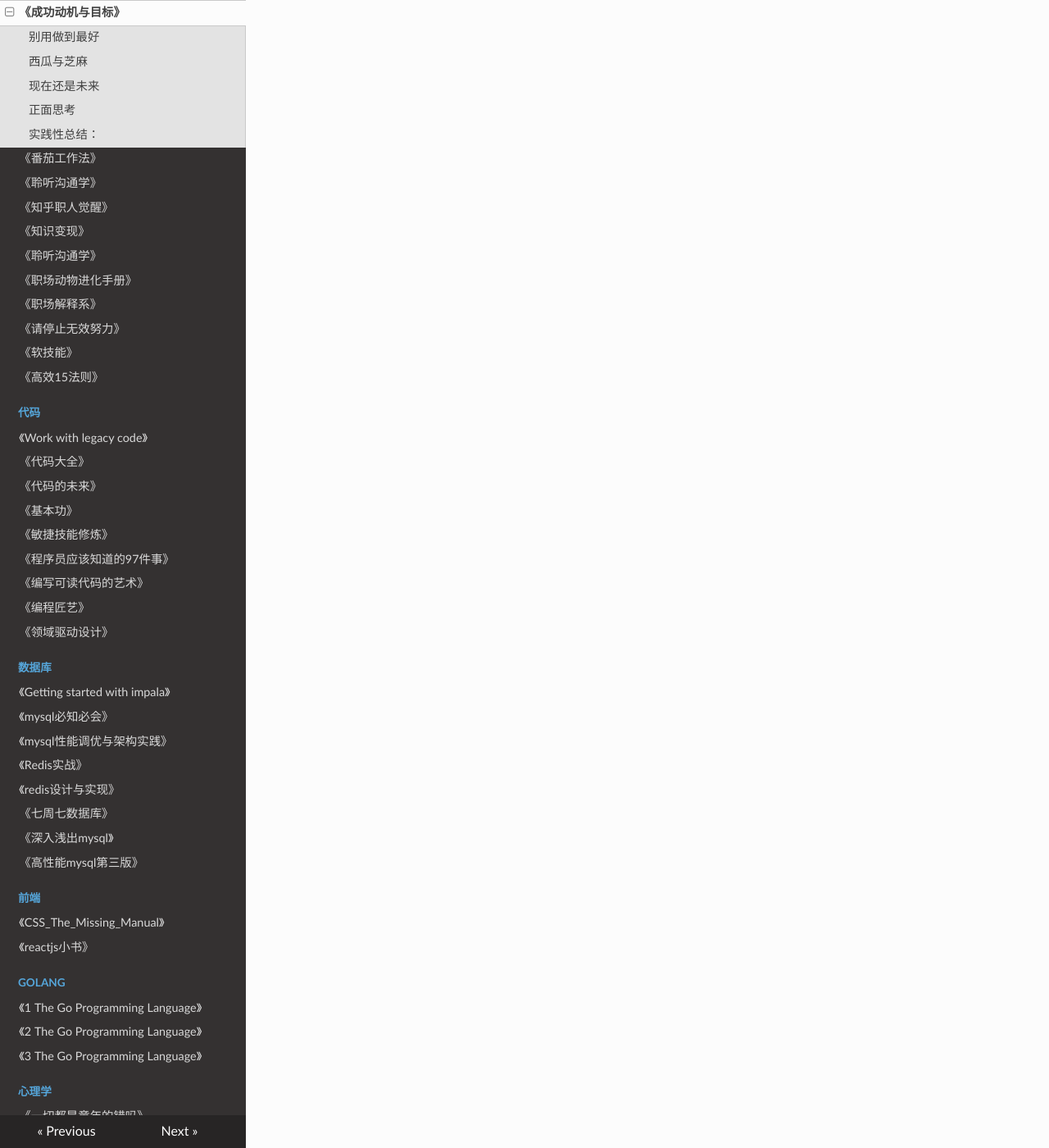
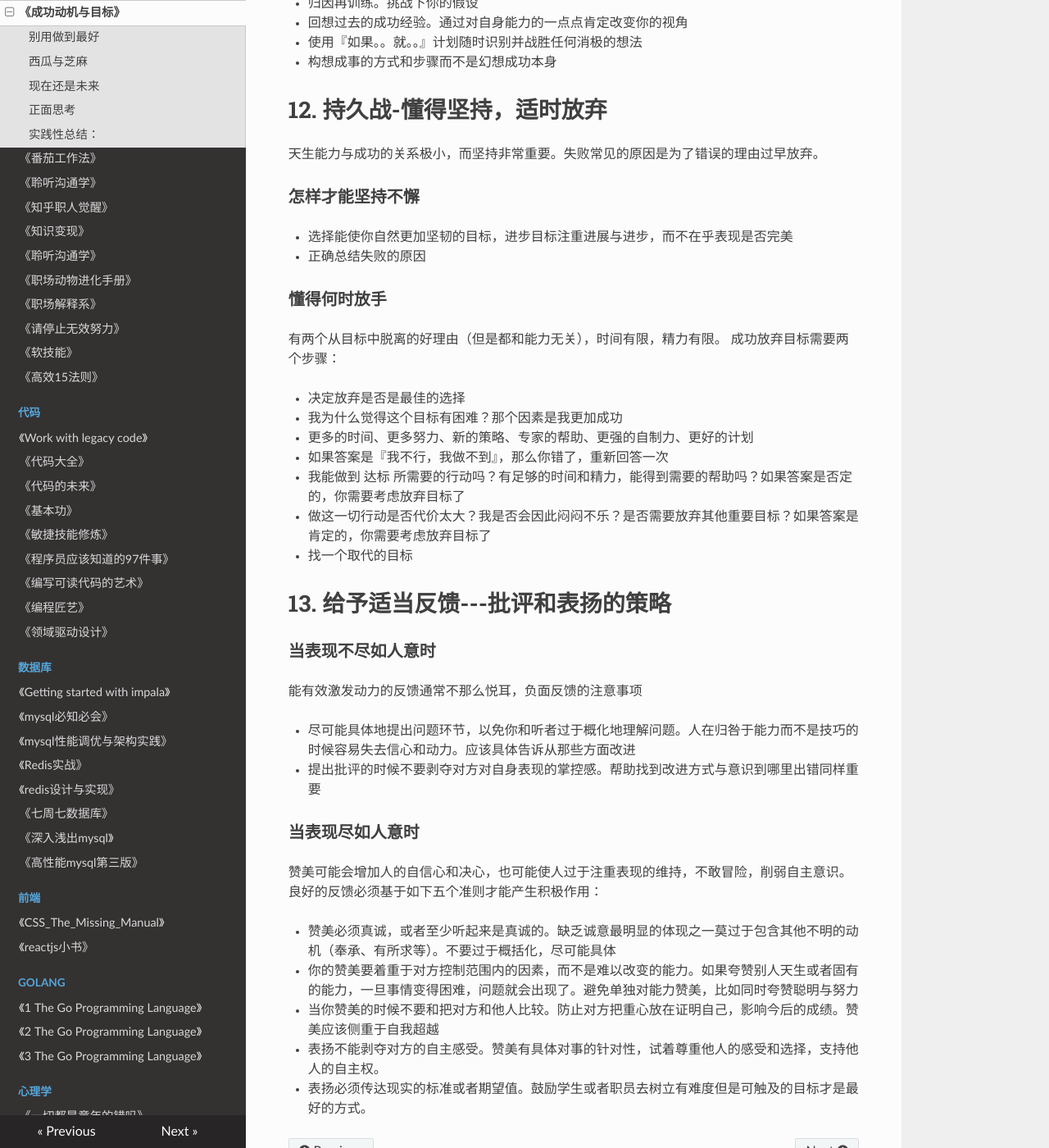
Before and after one commit to PegasusWang/booknotes, an MkDocs documentation site: the page built from docs/career/成功动机与目标.md, in a window 1280 px wide and 1400 px high, scrolled down 7800 px. Shown: the whole window at 82% size. Built offline with MkDocs 1.6.1, drawn with Linux system fonts in a browser that asks for light colours; nearby versions of some CDN libraries; old or Windows-style settings are respelled for this version of MkDocs; some of the changed text lies outside the part shown.

Commit message:
乐观者；持久战；适当反馈

```diff
--- a/docs/career/成功动机与目标.md
+++ b/docs/career/成功动机与目标.md
@@ -279,3 +279,63 @@
 
 
 # 11. 聪明地乐观着-让信心结合实际
+
+### 总看到生活的光阴面
+乐观者把更多时间精力投入到他们重视的目标中，对次要的目标投入较少。
+
+### 提防阴暗面
+乐观要基于实际，认为能通过努力、计划、和相应策略堆局面有所控制。如果是来源于不受控制的原因，比如某种固定能力或运气，终将害了自己。
+如何让信息切合实际：
+
+- 问问自己为何乐观。或许可以一条条写下来
+- 其他人同样也具有优势的可能性有多大？
+- 现在该思考你如何控制失败了。你能做什么提升概率？
+
+### 增加乐观精神
+
+- 归因再训练。挑战下你的假设
+- 回想过去的成功经验。通过对自身能力的一点点肯定改变你的视角
+- 使用『如果。。就。。』计划随时识别并战胜任何消极的想法
+- 构想成事的方式和步骤而不是幻想成功本身
+
+# 12. 持久战-懂得坚持，适时放弃
+
+天生能力与成功的关系极小，而坚持非常重要。失败常见的原因是为了错误的理由过早放弃。
+
+### 怎样才能坚持不懈
+
+- 选择能使你自然更加坚韧的目标，进步目标注重进展与进步，而不在乎表现是否完美
+- 正确总结失败的原因
+
+### 懂得何时放手
+有两个从目标中脱离的好理由（但是都和能力无关），时间有限，精力有限。
+成功放弃目标需要两个步骤：
+
+- 决定放弃是否是最佳的选择
+  - 我为什么觉得这个目标有困难？那个因素是我更加成功
+  - 更多的时间、更多努力、新的策略、专家的帮助、更强的自制力、更好的计划
+  - 如果答案是『我不行，我做不到』，那么你错了，重新回答一次
+  - 我能做到 达标 所需要的行动吗？有足够的时间和精力，能得到需要的帮助吗？如果答案是否定的，你需要考虑放弃目标了
+  - 做这一切行动是否代价太大？我是否会因此闷闷不乐？是否需要放弃其他重要目标？如果答案是肯定的，你需要考虑放弃目标了
+- 找一个取代的目标
+
+
+# 13. 给予适当反馈---批评和表扬的策略
+
+### 当表现不尽如人意时
+
+能有效激发动力的反馈通常不那么悦耳，负面反馈的注意事项
+
+- 尽可能具体地提出问题环节，以免你和听者过于概化地理解问题。人在归咎于能力而不是技巧的时候容易失去信心和动力。应该具体告诉从那些方面改进
+- 提出批评的时候不要剥夺对方对自身表现的掌控感。帮助找到改进方式与意识到哪里出错同样重要
+
+### 当表现尽如人意时
+
+赞美可能会增加人的自信心和决心，也可能使人过于注重表现的维持，不敢冒险，削弱自主意识。
+良好的反馈必须基于如下五个准则才能产生积极作用：
+
+- 赞美必须真诚，或者至少听起来是真诚的。缺乏诚意最明显的体现之一莫过于包含其他不明的动机（奉承、有所求等）。不要过于概括化，尽可能具体
+- 你的赞美要着重于对方控制范围内的因素，而不是难以改变的能力。如果夸赞别人天生或者固有的能力，一旦事情变得困难，问题就会出现了。避免单独对能力赞美，比如同时夸赞聪明与努力
+- 当你赞美的时候不要和把对方和他人比较。防止对方把重心放在证明自己，影响今后的成绩。赞美应该侧重于自我超越
+- 表扬不能剥夺对方的自主感受。赞美有具体对事的针对性，试着尊重他人的感受和选择，支持他人的自主权。
+- 表扬必须传达现实的标准或者期望值。鼓励学生或者职员去树立有难度但是可触及的目标才是最好的方式。
```
